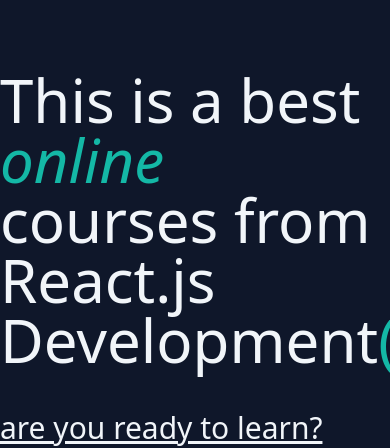
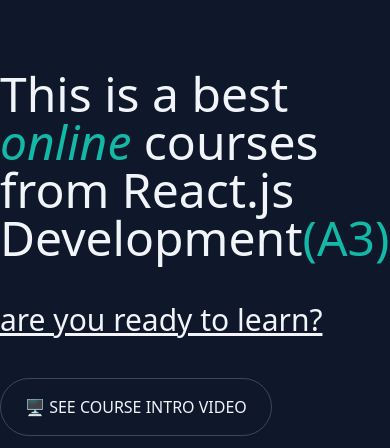
Before and after one commit to kajal-rekha/codemastery, a React (Create React App) app: page / in a window 390 px wide. Shown: the part 202-650 px from the top of the page. Built offline with nearby package versions, Linux system fonts and the light colour scheme.

Commit message:
hero section added

```diff
--- a/src/components/Hero.js
+++ b/src/components/Hero.js
@@ -3,9 +3,11 @@
     <div className="home container mx-auto  " id="home">
       <div className="home-wrapper mt-40  grid grid-cols-1 lg:grid-cols-2 gap-40  overflow-hidden">
         <div className="home-left">
-          <p className="mb-10 text-6xl">
+          <p className="mb-10 text-5xl lg:text-6xl">
             This is a best{" "}
-            <span className="text-teal-500 text-6xl italic">online</span>{" "}
+            <span className="text-teal-500 text-5xl lg:text-6xl italic">
+              online
+            </span>{" "}
             courses from React.js Development
             <span className="text-teal-500">(A3)</span>
           </p>
--- a/src/pages/About.js
+++ b/src/pages/About.js
@@ -12,7 +12,7 @@
           />
         </div>
         <div className="about-right">
-          <p className="mb-10 text-4xl">
+          <p className="mb-10 text-5xl">
             This is a full-free{" "}
             <span className="text-teal-500 text-5xl">web development</span>{" "}
             course based on React.js
--- a/src/pages/CourseProgress.js
+++ b/src/pages/CourseProgress.js
@@ -4,7 +4,7 @@
       <h2 className="text-5xl text-center mt-20">
         The way our course is progressing
       </h2>
-      <p className=" justify-center text-center">
+      <p className="justify-center text-center mt-5">
         How we can help you become a skilled Mernstack developer.
       </p>
 
```
